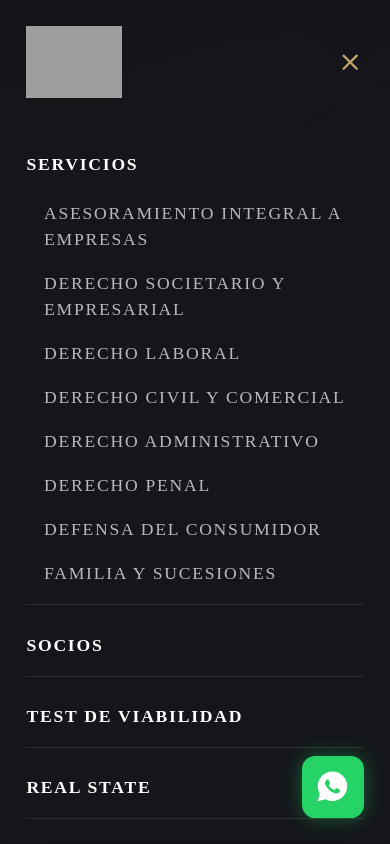
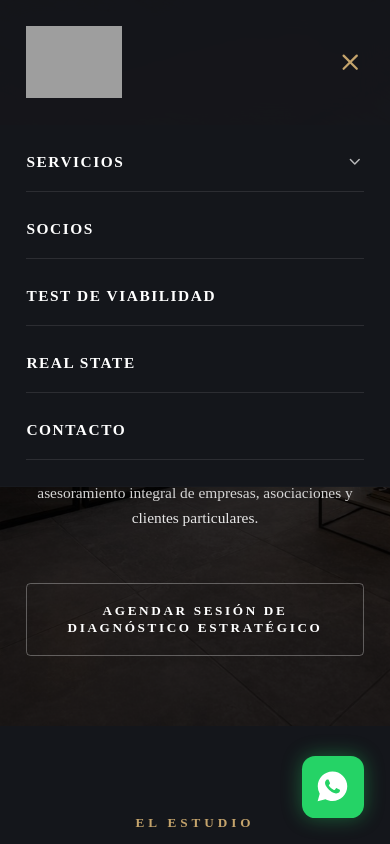
Before and after one commit to Turok2099/bpb-abogados, a Next.js app: page / in a window 390 px wide. Both pictures are taken after a click on the button "Alternar menú". Shown: the top 844 px of the page. Built offline with nearby package versions, Linux system fonts and the light colour scheme; grey boxes are pictures that could not be loaded.

Commit message:
mobile first

```diff
--- a/components/Navbar.tsx
+++ b/components/Navbar.tsx
@@ -17,9 +17,13 @@ const servicesList = [
 
 export function Navbar() {
   const [isMobileMenuOpen, setIsMobileMenuOpen] = useState(false);
+  const [isServicesOpen, setIsServicesOpen] = useState(false);
 
   const toggleMobileMenu = () => {
     setIsMobileMenuOpen(!isMobileMenuOpen);
+    if (isMobileMenuOpen) {
+      setIsServicesOpen(false);
+    }
   };
 
   return (
@@ -96,9 +100,16 @@ export function Navbar() {
       {isMobileMenuOpen && (
         <div className="md:hidden absolute top-full left-0 w-full max-h-[85vh] overflow-y-auto bg-surface border-b border-outline-variant/10 shadow-xl flex flex-col py-6 px-6 gap-6">
 
-          <div className="flex flex-col gap-3 border-b border-white/10 pb-4">
-            <span className="text-white text-base font-bold tracking-widest">SERVICIOS</span>
-            <div className="flex flex-col pl-4 gap-4 mt-2">
+          <div className="border-b border-white/10 pb-4">
+            <button
+              onClick={() => setIsServicesOpen(!isServicesOpen)}
+              className="flex justify-between items-center w-full text-white text-sm font-bold tracking-widest uppercase focus:outline-none text-left"
+            >
+              <span>SERVICIOS</span>
+              <ChevronDown className={`w-4 h-4 text-white/70 transition-transform duration-300 ${isServicesOpen ? "rotate-180" : ""}`} />
+            </button>
+            {isServicesOpen && (
+              <div className="flex flex-col pl-4 gap-3.5 mt-4 transition-all duration-300">
                 {servicesList.map((srv) => (
                   <Link
                     key={srv.num}
@@ -108,37 +119,38 @@ export function Navbar() {
                       setTimeout(() => window.dispatchEvent(new Event('hashchange')), 100);
                       setTimeout(() => window.dispatchEvent(new Event('hashchange')), 500);
                     }}
-                  className="text-base text-white/70 hover:text-secondary tracking-widest uppercase"
+                    className="text-xs text-white/70 hover:text-secondary tracking-wider uppercase transition-colors"
                   >
                     {srv.title}
                   </Link>
                 ))}
               </div>
+            )}
           </div>
 
           <Link
-            className="text-white text-base font-bold tracking-widest border-b border-white/10 pb-4"
+            className="text-white text-sm font-bold tracking-widest border-b border-white/10 pb-4 transition-colors hover:text-secondary"
             href="/#socios"
             onClick={toggleMobileMenu}
           >
             SOCIOS
           </Link>
           <Link
-            className="text-white text-base font-bold tracking-widest border-b border-white/10 pb-4"
+            className="text-white text-sm font-bold tracking-widest border-b border-white/10 pb-4 transition-colors hover:text-secondary"
             href="/test-de-viabilidad"
             onClick={toggleMobileMenu}
           >
             TEST DE VIABILIDAD
           </Link>
           <Link
-            className="text-white text-base font-bold tracking-widest border-b border-white/10 pb-4"
+            className="text-white text-sm font-bold tracking-widest border-b border-white/10 pb-4 transition-colors hover:text-secondary"
             href="/infraestructura"
             onClick={toggleMobileMenu}
           >
             REAL STATE
           </Link>
           <Link
-            className="text-white text-base font-bold tracking-widest border-b border-white/10 pb-4"
+            className="text-white text-sm font-bold tracking-widest border-b border-white/10 pb-4 transition-colors hover:text-secondary"
             href="/contacto"
             onClick={toggleMobileMenu}
           >
```
Lines whose indentation alone changed are shown as unchanged.
